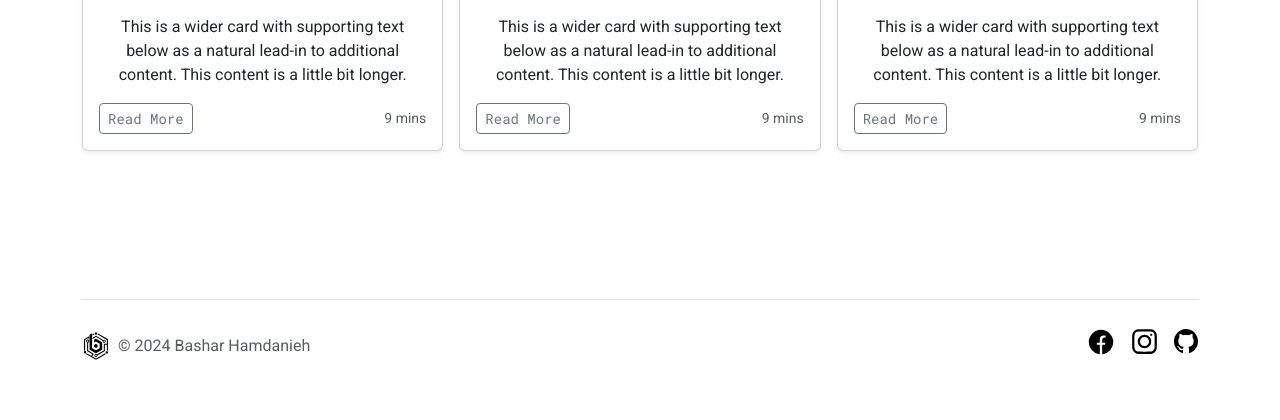
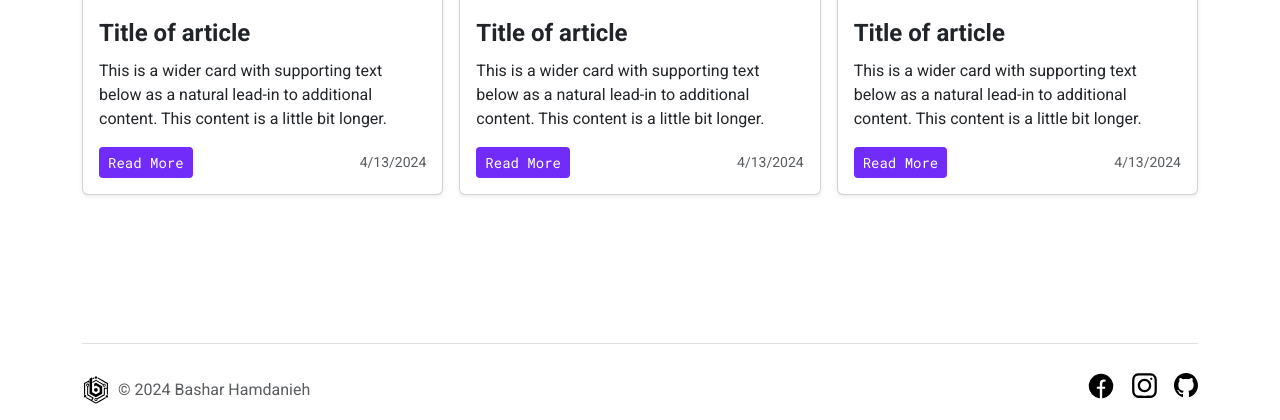
Before and after one commit to bashar33-3/Portfolio_Website, a Flask app: page / in a window 1280 px wide. Shown: the part 3129-3549 px from the top of the page. Before the commit the page ends 3489 px from the top, so only its background shows below. Run offline with Flask 3, Linux system fonts and the light colour scheme; some libraries are stand-ins or nearby versions.

Commit message:
Fix Article Button and Text Height

```diff
--- a/static/css/styles.css
+++ b/static/css/styles.css
@@ -1,3 +1,28 @@
+#article-title {
+    font-size: 1.5rem;
+    text-align: left;
+    font-weight: bold;
+}
+
+.card-text {
+    max-height: 100px;
+    /* Adjust the height as needed */
+    overflow-y: auto;
+    /* Add scrollbar if content exceeds the specified height */
+    text-align: left;
+    /* Align text to the left */
+}
+
+#readmore-article-btn {
+    background-color: #712cf9;
+    color: white;
+}
+
+#readmore-article-btn:hover {
+    background-color: #8349f7;
+    /* Lighter shade of the original color */
+}
+
 #article-card {
     transition: transform 0.3s ease;
     /* Add transition for smooth scaling */
--- a/templates/index.html
+++ b/templates/index.html
@@ -229,12 +229,14 @@
     </section>
 
 
+
     <section class="blog" style="margin-top: 100px;">
         <div class="container text-center px-0">
             <h1 class="fw-bold mb-3">My Top Articles</h1>
             <p class="lead code-font">These are the weekly top three articles for more, <a
                     href="mailto:your.email@example.com" style="text-decoration: none; color: #712cf9;">Click Here</a>.
             </p>
+        </div>
         <div class="album py-5">
             <div class="container ">
                 <div class="row row-cols-1 row-cols-sm-2 row-cols-md-3 g-3">
@@ -248,17 +250,19 @@
                                     style="object-fit: cover;" width="100%" height="225" role="img"
                                     aria-label="Placeholder: Thumbnail" alt="Placeholder image">
                                 <div class="card-body">
+                                    <p class="card-title" id="article-title"> Title of article</p>
                                     <p class="card-text">This is a wider card with supporting text below
                                         as a
                                         natural
                                         lead-in to additional content. This content is a little bit longer.</p>
                                     <div class="d-flex justify-content-between align-items-center">
                                         <div class="btn-group">
-                                                <button type="button"
-                                                    class="btn btn-sm btn-outline-secondary code-font">Read
+                                            <button id="readmore-article-btn" type="button"
+                                                class="btn btn-sm code-font">Read
                                                 More</button>
                                         </div>
-                                            <small class="text-body-secondary">9 mins</small>
+                                        </small>
+                                        <small id="article-date" class="text-body-secondary">4/13/2024</small>
                                     </div>
                                 </div>
                             </div>
@@ -271,17 +275,19 @@
                                     style="object-fit: cover;" width="100%" height="225" role="img"
                                     aria-label="Placeholder: Thumbnail" alt="Placeholder image">
                                 <div class="card-body">
+                                    <p class="card-title" id="article-title"> Title of article</p>
                                     <p class="card-text">This is a wider card with supporting text below
                                         as a
                                         natural
                                         lead-in to additional content. This content is a little bit longer.</p>
                                     <div class="d-flex justify-content-between align-items-center">
                                         <div class="btn-group">
-                                                <button type="button"
-                                                    class="btn btn-sm btn-outline-secondary code-font">Read
+                                            <button id="readmore-article-btn" type="button"
+                                                class="btn btn-sm code-font">Read
                                                 More</button>
                                         </div>
-                                            <small class="text-body-secondary">9 mins</small>
+                                        </small>
+                                        <small id="article-date" class="text-body-secondary">4/13/2024</small>
                                     </div>
                                 </div>
                             </div>
@@ -294,17 +300,19 @@
                                     style="object-fit: cover;" width="100%" height="225" role="img"
                                     aria-label="Placeholder: Thumbnail" alt="Placeholder image">
                                 <div class="card-body">
+                                    <p class="card-title" id="article-title"> Title of article</p>
                                     <p class="card-text">This is a wider card with supporting text below
                                         as a
                                         natural
                                         lead-in to additional content. This content is a little bit longer.</p>
                                     <div class="d-flex justify-content-between align-items-center">
                                         <div class="btn-group">
-                                                <button type="button"
-                                                    class="btn btn-sm btn-outline-secondary code-font">Read
+                                            <button id="readmore-article-btn" type="button"
+                                                class="btn btn-sm code-font">Read
                                                 More</button>
                                         </div>
-                                            <small class="text-body-secondary">9 mins</small>
+                                        </small>
+                                        <small id="article-date" class="text-body-secondary">4/13/2024</small>
                                     </div>
                                 </div>
                             </div>
@@ -312,8 +320,6 @@
                     </div>
                 </div>
             </div>
-            </div>
-        </div>
     </section>
 
     {%include 'footer.html'%}
```
Lines whose indentation alone changed are shown as unchanged.
